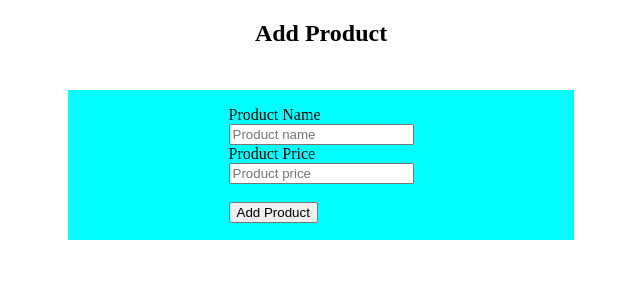
After one commit to hitesh0404/Karma, a Django app: page /product/add-product/ in a window 1280 px wide. The commit adds this page. Shown: the top 300 px of the page, without its empty margins (319-959 px from the left). Run offline with Django 5.2, Linux system fonts and the light colour scheme.

Commit message:
Html Form for Adding Product

```diff
--- /dev/null
+++ b/MainProject/product/templates/product/add_product.html
@@ -0,0 +1,30 @@
+<!DOCTYPE html>
+<html lang="en">
+<head>
+    <meta charset="UTF-8">
+    <meta name="viewport" content="width=device-width, initial-scale=1.0">
+    <title>Document</title>
+</head>
+<body>
+
+    <h2 style="text-align: center; height: 50px;">Add Product</h2>
+    <div style="display: flex;justify-content: center;
+     align-items: center; width: 100%;  height: max-content;
+      ">
+        <div style="height: 150px;background-color: aqua; width: 40%;
+        display: flex;justify-content: center;
+        align-items: center;">
+
+            <form action="" method="post">
+                <label for="">Product Name</label><br>
+                <input type="text" name="name" placeholder="Product name"><br>
+                <label for="">Product Price</label><br>
+                <input type="number" name="price" placeholder="Product price" step="0.01"><br>
+                <br>
+                <input type="submit" value="Add Product">
+
+            </form>
+        </div>
+    </div>
+</body>
+</html>
--- a/MainProject/product/urls.py
+++ b/MainProject/product/urls.py
@@ -2,5 +2,6 @@ from django.urls import path
 from . import views
 
 urlpatterns = [
-    path('product_list/',views.products,name='products')
+    path('product_list/',views.products,name='products'),
+    path('add-product/',views.add_product,name='add_product'),
 ]
--- a/MainProject/product/views.py
+++ b/MainProject/product/views.py
@@ -10,6 +10,10 @@ def products(request):
     }
     return render(request, 'product/products_list.html',context)
 
-
+def add_product(request):
+    if request.method == 'POST':
+        return render(request, 'product/products_list.html',)#trial
+    elif request.method == 'GET':
+        return render(request, 'product/add_product.html')
 # p1=Product()
 # p1.save()
--- a/MainProject/templates/base.html
+++ b/MainProject/templates/base.html
@@ -61,6 +61,7 @@
 									<li class="nav-item"><a class="nav-link" href="{% url 'checkout' %}">Product Checkout</a></li>
 									<li class="nav-item"><a class="nav-link" href="{% url 'cart' %}">Shopping Cart</a></li>
 									<li class="nav-item"><a class="nav-link" href="{% url 'confirmation' %}">Confirmation</a></li>
+									<li class="nav-item"><a class="nav-link" href="{% url 'add_product' %}">Add Product</a></li>
 								</ul>
 							</li>
 							<li class="nav-item submenu dropdown">
```
